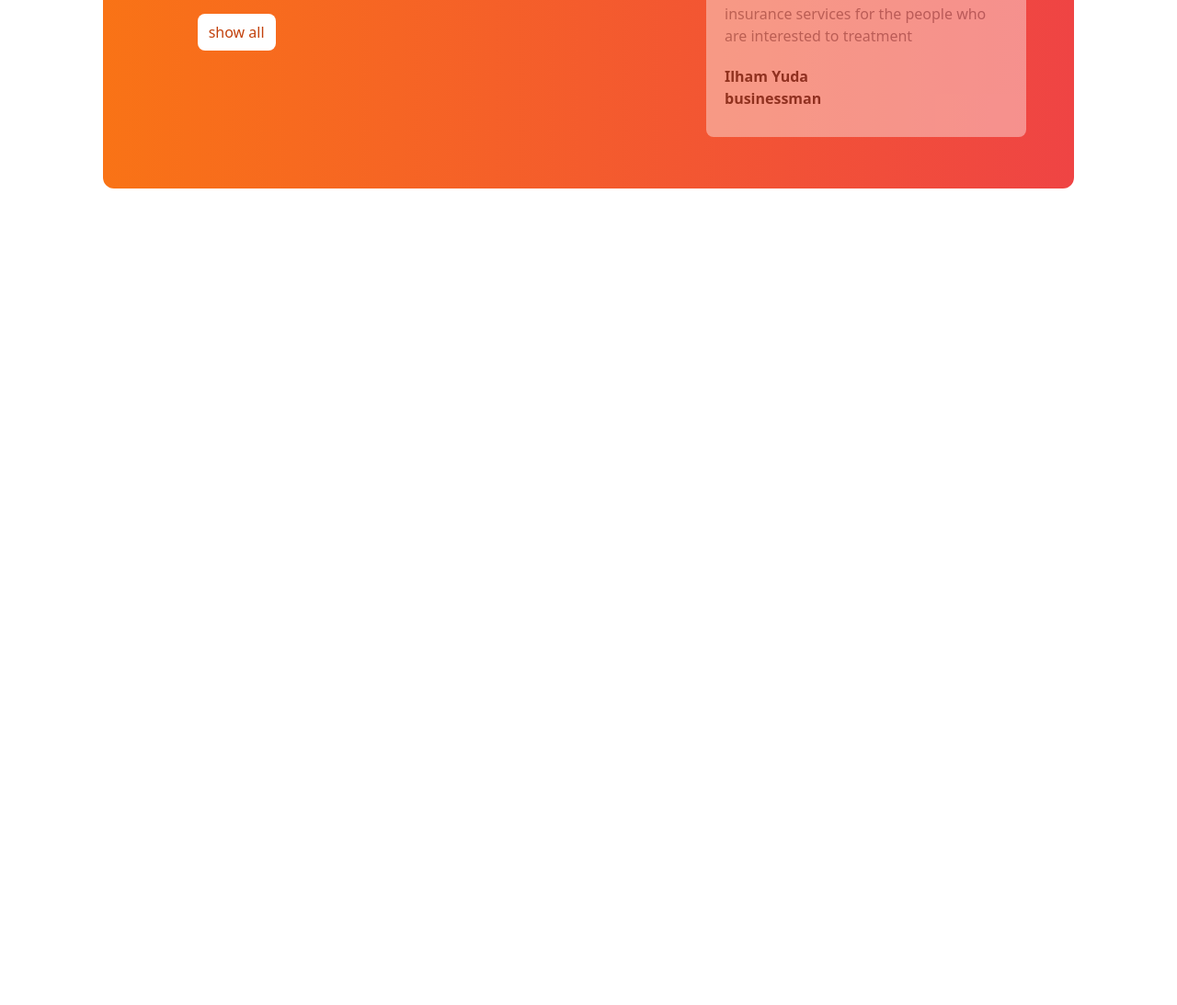
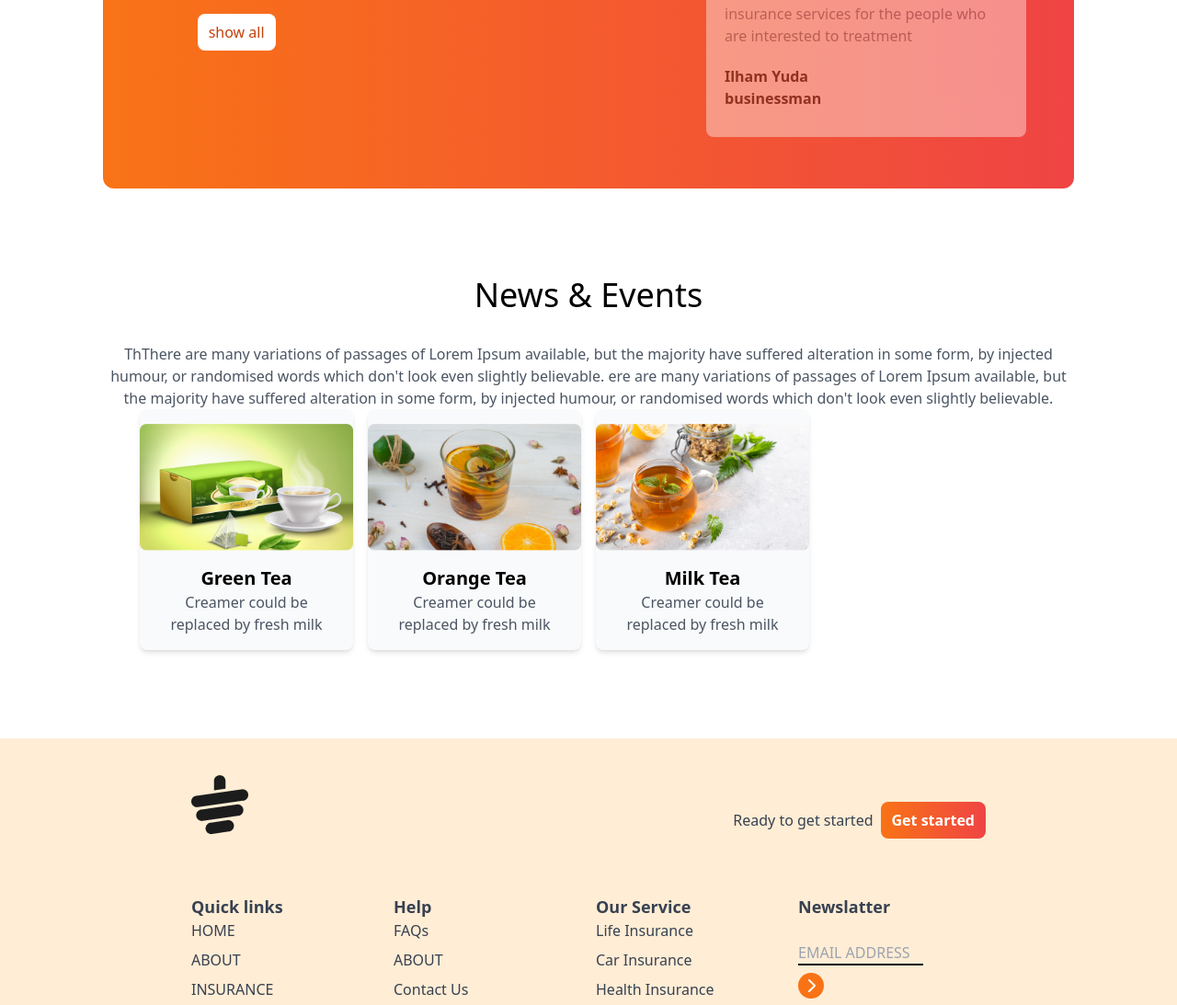
Before and after one commit to faisal290/tea-house, a plain HTML site: page index.html in a window 1280 px wide. Shown: the part 2185-3278 px from the top of the page at 92% size. Before the commit the page ends 2390 px from the top, so only its background shows below. Drawn offline with nearby package versions, Linux system fonts and the light colour scheme.

Commit message:
footer section done

```diff
--- a/index.html
+++ b/index.html
@@ -224,11 +224,178 @@
                                       businessman
                                     </p>
                                   </div>
+                                   </div>
 
-                                   </div>
+
+
               </div>
+           </div>
+
+
+
+
+
+
+
+
+
+
+
+        <!-- futured section -->
+        <section class="py-8 px-125 lg:py-24 ">
+          <!-- title -->
+           <div class="text-center">
+            <h1 class="text-3xl md:text-4xl font:bold mb-8">
+              News & Events
+            </h1>
+            <p class="text-gray-600 ">
+              ThThere are many variations of passages of Lorem Ipsum available, but the majority have suffered alteration in some form, by injected humour, or randomised words which don't look even slightly believable. ere are many variations of passages of Lorem Ipsum available, but the majority have suffered alteration in some form, by injected humour, or randomised words which don't look even slightly believable.
+            </p>
 
            </div>
+           <!-- CARD SECTION -->
+            <div class="-pl-7 px-10 grid grid-cols-1 md:grid-cols-2 lg:grid-cols-4 gap-4 text-center">
+               <!-- Product Card -->
+               <div class="rounded-lg shadow-md bg-gray-50 overflow-hidden">
+                <img class="mx-auto pt-4" src="./images/news-1.png" alt="" />
+                <div class="p-4">
+                  <h2 class="font-bold text-xl">Green Tea</h2>
+                  <p class="text-gray-600">
+                    Creamer could be replaced by fresh milk
+                  </p>
+                </div>
+              </div>
+                <!-- Product Card -->
+                <div class="rounded-lg shadow-md bg-gray-50 overflow-hidden">
+                  <img class="mx-auto pt-4" src="./images/news-2.png" alt="" />
+                  <div class="p-4">
+                    <h2 class="font-bold text-xl">Orange Tea</h2>
+                    <p class="text-gray-600">
+                      Creamer could be replaced by fresh milk
+                    </p>
+                  </div>
+                </div>  <!-- Product Card -->
+                <div class="rounded-lg shadow-md bg-gray-50 overflow-hidden">
+                  <img class="mx-auto pt-4" src="./images/news-3.png" alt="" />
+                  <div class="p-4">
+                    <h2 class="font-bold text-xl">Milk Tea</h2>
+                    <p class="text-gray-600">
+                      Creamer could be replaced by fresh milk
+                    </p>
+                  </div>
+                </div>
+
+              </div>
+            </div>
+
+                   </section>
+
+
      </main>
+       <!-- footer -->
+       <footer class="bg-orange-100 text-gray-700 py-10 px-10 md:px-16">
+        <div class="w-9/12 mx-auto">
+          <!-- logo -->
+           <div class="mb-8 flex justify-between">
+<img class="mb-8" src="images/cup.png" alt="">
+<div class="flex items-center gap-2">
+  <h4>
+    Ready to get started
+  </h4>
+  <button class="bg-gradient-to-r from-orange-500 to-red-500 px-3 py-2 rounded-lg text-white font-bold">Get started</button>
+</div>
+           </div>
+ <!-- liks -->
+ <div class="grid grid-cols-1 md:grid-cols-2 lg:grid-cols-4 gap-4">
+  <!-- frist colm -->
+   <div>
+    <h3 class="font-semibold text-lg mb3">
+      Quick links
+    </h3>
+    <ul class="space-y-2">
+      <li>
+        <a class="hover:text-orange-600" href="">HOME</a>
+      </li>
+      <li>
+        <a class="hover:text-orange-600" href="">ABOUT</a>
+      </li>
+      <li>
+        <a class="hover:text-orange-600" href="">INSURANCE</a>
+      </li>
+      <li>
+        <a class="hover:text-orange-600" href="">PRIVACY POLICY</a>
+      </li>
+    </ul>
+   </div>
+ <!-- frist colm -->
+ <div>
+  <h3 class="font-semibold text-lg mb3">
+    Help
+  </h3>
+  <ul class="space-y-2">
+    <li>
+      <a class="hover:text-orange-600" href="">FAQs</a>
+    </li>
+    <li>
+      <a class="hover:text-orange-600" href="">ABOUT</a>
+    </li>
+    <li>
+      <a class="hover:text-orange-600" href="">Contact Us</a>
+    </li>
+    <li>
+      <a class="hover:text-orange-600" href="">PRIVACY POLICY</a>
+    </li>
+  </ul>
+ </div>
+  <!-- frist colm -->
+  <div>
+    <h3 class="font-semibold text-lg mb3">
+      Our Service
+    </h3>
+    <ul class="space-y-2">
+      <li>
+        <a class="hover:text-orange-600" href="">Life Insurance</a>
+      </li>
+      <li>
+        <a class="hover:text-orange-600" href="">Car Insurance</a>
+      </li>
+      <li>
+        <a class="hover:text-orange-600" href="">Health Insurance</a>
+      </li>
+      <li>
+        <a class="hover:text-orange-600" href="">House Insurance</a>
+      </li>
+    </ul>
+
+
+   </div>
+      <!-- forth collum -->
+ <div>
+  <h3 class="font-semibold text-lg mb3">
+Newslatter
+</h3>
+<br>
+<div class="flex flex-col space-y-2">
+  <input placeholder="EMAIL ADDRESS" type="text" class="bg-transparent border-b-2 border-black md:w-4/6">
+  <i class="fas fa-chevron-right w-7 h-7 bg-orange-500 inline-flex rounded-full text-white justify-center items-center "></i>
+<br>
+  <div class="flex justify-between w-2/5 mb-2 mt-8">
+    <i class="fa-brands fa-facebook-f"></i>
+    <i class="fa-brands fa-instagram"></i>
+    <i class="fa-brands fa-twitter"></i>
+  </div>
+</div>
+</div>
+</div>
+
+<!-- footer -->
+ <div class="text-center pt-4 mt-4">
+<p class="text-sm text-gray-500">@2000 all rights reserved </p>
+
+ </div>
+        </div>
+
+       </footer>
+
 </body>
 </html>
```
